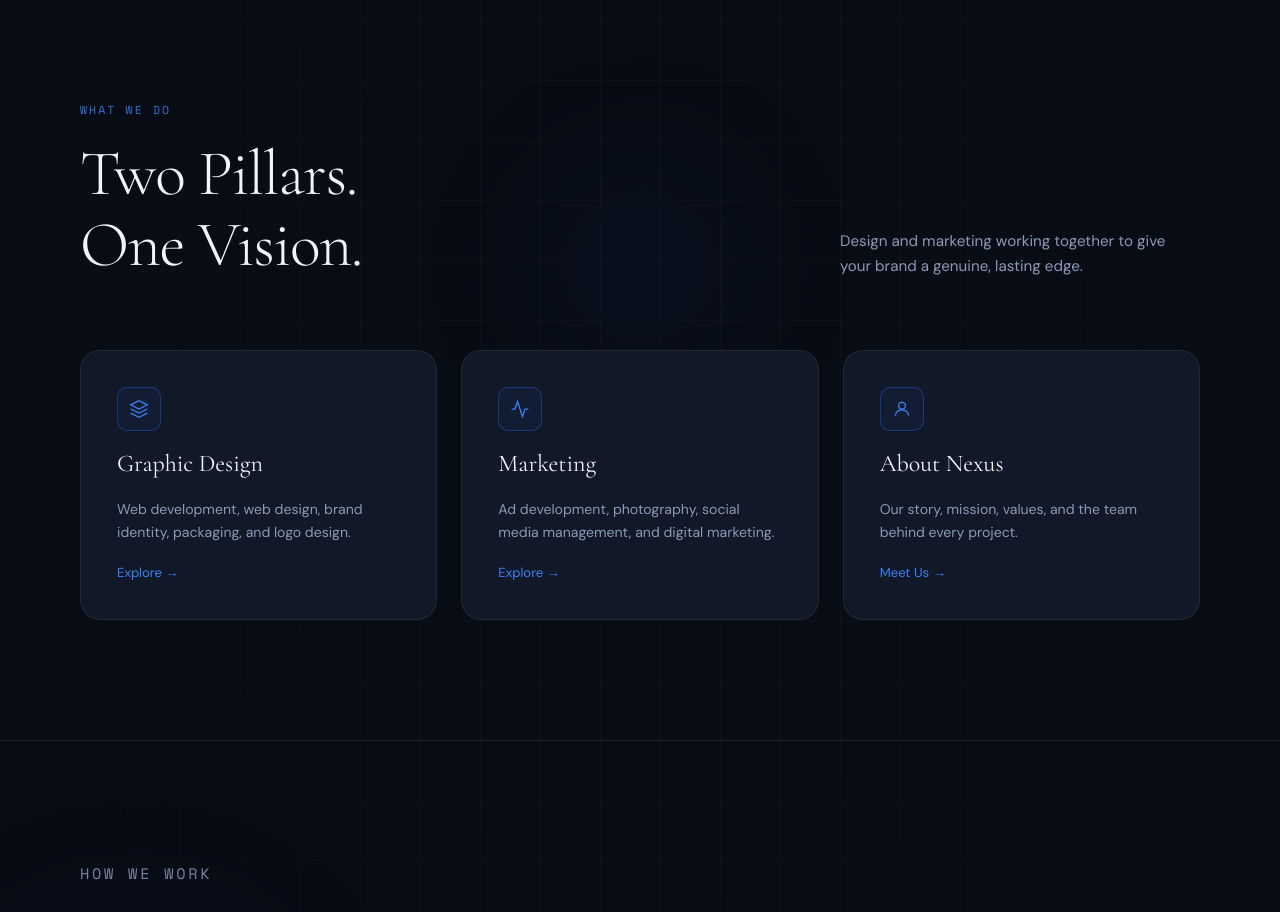
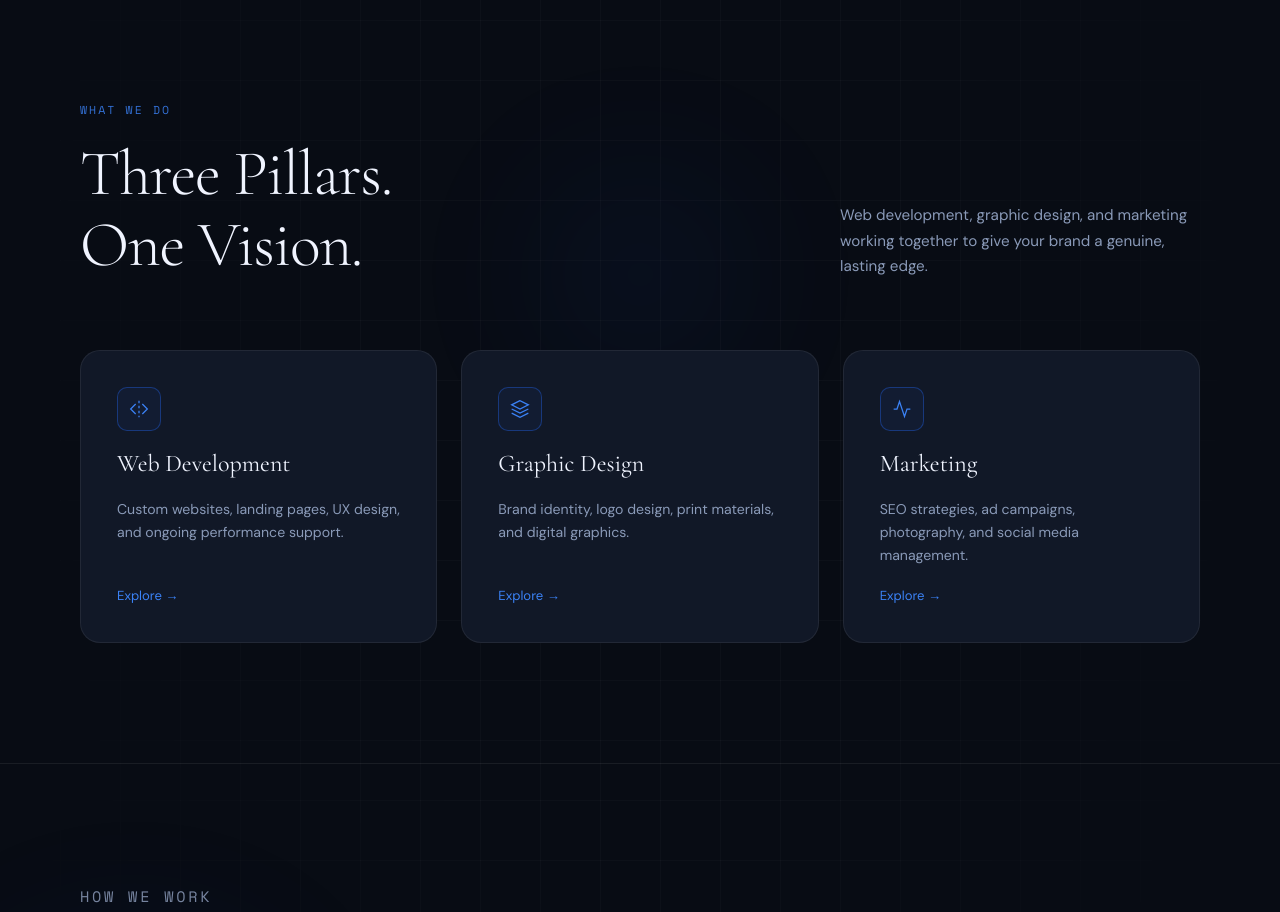
Before and after one commit to atudoroaedesign/site, a React (Vite) app in the folder marketingco/: page / in a window 1280 px wide. Shown: the part 880-1792 px from the top of the page. Built offline with nearby package versions, Linux system fonts and the light colour scheme.

Commit message:
Home page fix

```diff
--- a/marketingco/src/pages/Home.jsx
+++ b/marketingco/src/pages/Home.jsx
@@ -43,12 +43,23 @@ function Home() {
         <div className="section__header">
           <p className="section__eyebrow">WHAT WE DO</p>
           <div className="section__title-row">
-            <h2 className="section__title">Two Pillars.<br />One Vision.</h2>
-            <p className="section__desc">Design and marketing working together to give your brand a genuine, lasting edge.</p>
+            <h2 className="section__title">Three Pillars.<br />One Vision.</h2>
+            <p className="section__desc">Web development, graphic design, and marketing working together to give your brand a genuine, lasting edge.</p>
           </div>
         </div>
         <div className="preview__grid">
-          <Link to="/services#design" className="preview__card" data-animate="fade-up">
+          <Link to="/services#web-development" className="preview__card" data-animate="fade-up">
+            <div className="preview__card-icon">
+              <svg viewBox="0 0 24 24" fill="none" stroke="currentColor" strokeWidth="1.5">
+                <path d="M16 18l6-6-6-6M8 6L2 12l6 6" />
+                <path d="M12 2v20" strokeDasharray="3 3" />
+              </svg>
+            </div>
+            <h3>Web Development</h3>
+            <p>Custom websites, landing pages, UX design, and ongoing performance support.</p>
+            <span className="preview__card-link">Explore →</span>
+          </Link>
+          <Link to="/services#graphic-design" className="preview__card" data-animate="fade-up" data-delay="120">
             <div className="preview__card-icon">
               <svg viewBox="0 0 24 24" fill="none" stroke="currentColor" strokeWidth="1.5">
                 <path d="M12 2L2 7l10 5 10-5-10-5z" />
@@ -56,29 +67,18 @@ function Home() {
               </svg>
             </div>
             <h3>Graphic Design</h3>
-            <p>Web development, web design, brand identity, packaging, and logo design.</p>
+            <p>Brand identity, logo design, print materials, and digital graphics.</p>
             <span className="preview__card-link">Explore →</span>
           </Link>
-          <Link to="/services#marketing" className="preview__card" data-animate="fade-up" data-delay="120">
+          <Link to="/services#marketing" className="preview__card" data-animate="fade-up" data-delay="240">
             <div className="preview__card-icon">
               <svg viewBox="0 0 24 24" fill="none" stroke="currentColor" strokeWidth="1.5">
                 <path d="M22 12h-4l-3 9L9 3l-3 9H2" />
               </svg>
             </div>
             <h3>Marketing</h3>
-            <p>Ad development, photography, social media management, and digital marketing.</p>
+            <p>SEO strategies, ad campaigns, photography, and social media management.</p>
             <span className="preview__card-link">Explore →</span>
-          </Link>
-          <Link to="/about" className="preview__card" data-animate="fade-up" data-delay="240">
-            <div className="preview__card-icon">
-              <svg viewBox="0 0 24 24" fill="none" stroke="currentColor" strokeWidth="1.5">
-                <circle cx="12" cy="8" r="4" />
-                <path d="M4 20c0-4 3.6-7 8-7s8 3 8 7" />
-              </svg>
-            </div>
-            <h3>About Nexus</h3>
-            <p>Our story, mission, values, and the team behind every project.</p>
-            <span className="preview__card-link">Meet Us →</span>
           </Link>
         </div>
       </section>
```
